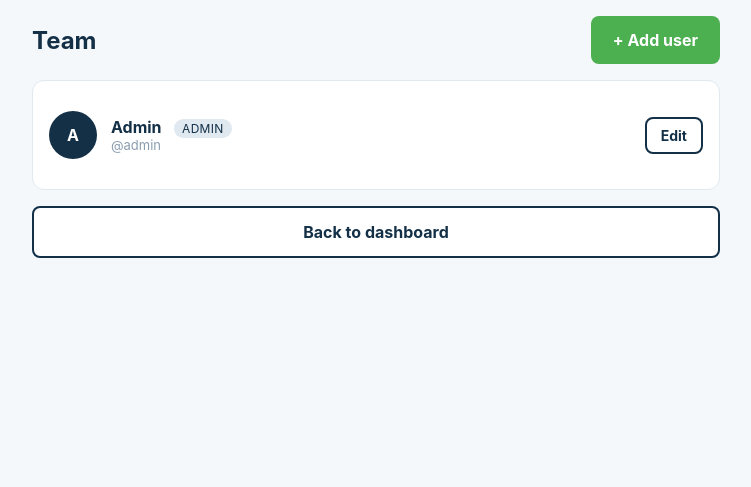
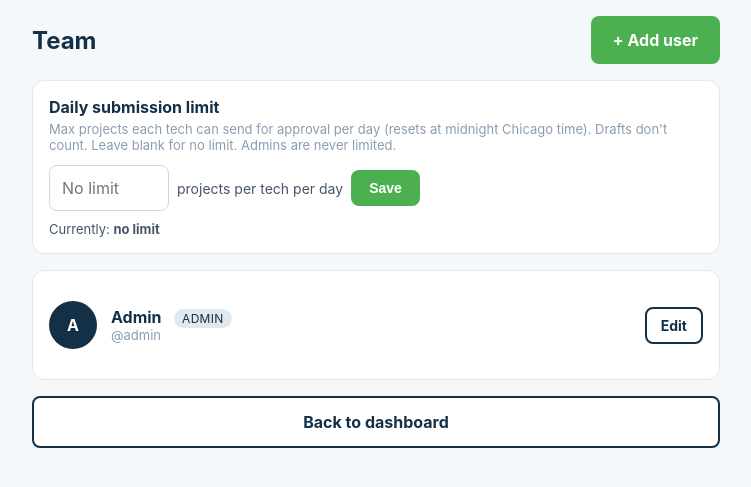
Before and after one commit to d-g-Websites/mww-new-projects-app, a Node server app: page /users in a window 1280 px wide. Shown: the part 46-533 px from the top of the page, without its empty margins (264-1015 px from the left). Run offline with Node 20, Linux system fonts and the light colour scheme; the visitor is signed in with stand-in values (Sample User, id 1); data comes from the database, SQL or seed files in the repository; data that the repository does not hold is empty; some libraries are stand-ins or nearby versions.

Commit message:
Add an admin-adjustable daily submission limit for techs
One number for the whole team, set on the Team page ("Daily
submission limit"), stored in settings so it can change any time
without a deploy. Blank = no limit (the previous behavior).

- Counts projects a tech sent for approval (pending or published)
  since midnight Chicago time (BUSINESS_TIMEZONE overrides). Drafts
  don't count; deleted submissions free their slot. New submitted_at
  column records when a project was first sent for approval; older
  rows fall back to created_at.
- At the limit, techs see "N projects submitted today — daily max
  reached" on the dashboard instead of the New project button, and
  /new + /new/details show the same notice. Submitting an
  already-open draft is refused with a note that the draft is kept
  for tomorrow.
- Below the limit, techs see "X of N submitted today · Y left".
- Team page shows each tech's count for today and flags who's at
  the max. Admins are never limited.

Co-Authored-By: Claude Opus 5.5 <noreply@anthropic.com>
Claude-Session: https://claude.ai/code/session_01YbZ9Tfa9rvGyR8itLoCZx8

```diff
--- /dev/null
+++ b/src/lib/daily-limit.js
@@ -0,0 +1,72 @@
+// Daily submission limit for techs. One number for the whole team,
+// stored in the settings table so the admin can change it any time
+// from the Team page. Blank / unset = no limit.
+//
+// A "submission" is a project sent for approval (pending or
+// published). Drafts don't count; deleting a submission frees its
+// slot. The day resets at midnight in the business's time zone, not
+// UTC, so a tech working late doesn't get an early reset.
+// Admins are never limited.
+
+import { getSetting, setSetting, deleteSetting, countSubmittedSince } from './db.js';
+
+const KEY = 'daily_submission_limit';
+const TIME_ZONE = process.env.BUSINESS_TIMEZONE || 'America/Chicago';
+
+export function getDailyLimit() {
+  const n = parseInt(getSetting(KEY), 10);
+  return Number.isInteger(n) && n > 0 ? n : null;
+}
+
+// Accepts a number or a form string. Anything that isn't a positive
+// whole number clears the limit.
+export function setDailyLimit(value) {
+  const n = parseInt(String(value ?? '').trim(), 10);
+  if (Number.isInteger(n) && n > 0) setSetting(KEY, String(n));
+  else deleteSetting(KEY);
+}
+
+// Today's midnight in TIME_ZONE, expressed as a UTC timestamp string
+// comparable with SQLite's datetime('now') values.
+export function dayStartUtc(now = new Date()) {
+  const parts = Object.fromEntries(
+    new Intl.DateTimeFormat('en-US', {
+      timeZone: TIME_ZONE, hourCycle: 'h23',
+      year: 'numeric', month: '2-digit', day: '2-digit',
+      hour: '2-digit', minute: '2-digit', second: '2-digit',
+    }).formatToParts(now).map(p => [p.type, p.value])
+  );
+  // UTC instant of 00:00 on the local calendar date, before offset.
+  const guess = Date.UTC(+parts.year, +parts.month - 1, +parts.day);
+  // Zone offset at that instant. DST switches happen at 2am local, so
+  // the offset at local midnight matches the offset at `guess`.
+  const offsetMs = zoneOffsetMs(new Date(guess));
+  return new Date(guess - offsetMs).toISOString().slice(0, 19).replace('T', ' ');
+}
+
+function zoneOffsetMs(date) {
+  const p = Object.fromEntries(
+    new Intl.DateTimeFormat('en-US', {
+      timeZone: TIME_ZONE, hourCycle: 'h23',
+      year: 'numeric', month: '2-digit', day: '2-digit',
+      hour: '2-digit', minute: '2-digit', second: '2-digit',
+    }).formatToParts(date).map(x => [x.type, x.value])
+  );
+  const asUtc = Date.UTC(+p.year, +p.month - 1, +p.day, +p.hour, +p.minute, +p.second);
+  return asUtc - date.getTime();
+}
+
+// Quota for a user today. Returns null when no limit applies (admin,
+// or no limit configured) so callers can just check `quota?.reached`.
+export function submissionQuota(user, now = new Date()) {
+  if (!user || user.role === 'admin') return null;
+  const limit = getDailyLimit();
+  if (!limit) return null;
+  const used = countSubmittedSince(user.id, dayStartUtc(now));
+  return {
+    limit,
+    used,
+    remaining: Math.max(0, limit - used),
+    reached: used >= limit,
+  };
+}
--- a/src/routes/users.js
+++ b/src/routes/users.js
@@ -12,6 +12,8 @@ import {
   createUser, updateUser, deleteUser,
 } from '../lib/db.js';
 import { hashPassword } from '../lib/auth.js';
+import { getDailyLimit, setDailyLimit, submissionQuota, dayStartUtc } from '../lib/daily-limit.js';
+import { countSubmittedSince } from '../lib/db.js';
 import { resizeAvatar } from '../lib/photos.js';
 import { commitAndPush, syncSiteRepo } from '../lib/git.js';
 
@@ -34,7 +36,27 @@ router.use('/users', requireAuth, requireAdmin);
 const usernameRe = /^[a-z][a-z0-9_-]{1,30}$/;
 
 router.get('/users', (req, res) => {
-  res.render('users-list', { users: listUsers() });
+  const since = dayStartUtc();
+  const users = listUsers().map(u => ({
+    ...u,
+    // Today's submissions for techs, shown next to their name.
+    todayCount: u.role === 'admin' ? null : countSubmittedSince(u.id, since),
+    atLimit: Boolean(submissionQuota(u)?.reached),
+  }));
+  res.render('users-list', {
+    users,
+    dailyLimit: getDailyLimit(),
+    notice: req.query.notice,
+  });
+});
+
+// Daily submission limit — one number for every tech. Registered
+// before /users/:id so "daily-limit" isn't read as a user id.
+router.post('/users/daily-limit', (req, res) => {
+  setDailyLimit(req.body.limit);
+  const n = getDailyLimit();
+  const msg = n ? `Daily limit set to ${n} project${n === 1 ? '' : 's'} per tech.` : 'Daily limit removed — techs can submit any number per day.';
+  res.redirect('/users?notice=' + encodeURIComponent(msg));
 });
 
 router.get('/users/new', (req, res) => {
--- a/src/views/users-list.handlebars
+++ b/src/views/users-list.handlebars
@@ -1,6 +1,22 @@
 <div style="display:flex;align-items:center;justify-content:space-between;margin:0 0 16px;">
   <h2 style="margin:0;">Team</h2>
   <a class="btn" href="/users/new">+ Add user</a>
+</div>
+
+{{#if notice}}<div class="alert alert-success">{{notice}}</div>{{/if}}
+
+<div class="card">
+  <h2>Daily submission limit</h2>
+  <p class="muted" style="margin:-8px 0 12px;">Max projects each tech can send for approval per day (resets at midnight Chicago time). Drafts don't count. Leave blank for no limit. Admins are never limited.</p>
+  <form method="post" action="/users/daily-limit" style="display:flex;gap:8px;align-items:center;flex-wrap:wrap;margin:0;">
+    <input name="limit" type="number" min="1" step="1" inputmode="numeric" value="{{dailyLimit}}" placeholder="No limit"
+           style="width:120px;">
+    <span style="font-size:14px;color:#475569;">projects per tech per day</span>
+    <button type="submit" class="btn" style="padding:10px 18px;font-size:14px;">Save</button>
+  </form>
+  <p style="margin:10px 0 0;font-size:13px;color:#475569;">
+    Currently: <strong>{{#if dailyLimit}}{{dailyLimit}} per day{{else}}no limit{{/if}}</strong>
+  </p>
 </div>
 
 <div class="card">
@@ -20,7 +36,7 @@
       <div style="flex:1;min-width:0;">
         <strong>{{display_name}}</strong>
         <span class="muted" style="margin-left:8px;font-size:12px;background:#e0e8f0;color:#133047;padding:2px 8px;border-radius:10px;text-transform:uppercase;letter-spacing:.3px;">{{role}}</span>
-        <div class="muted" style="font-size:13px;">@{{username}}</div>
+        <div class="muted" style="font-size:13px;">@{{username}}{{#if (eq role "tech")}} · {{todayCount}} submitted today{{#if atLimit}} <span style="color:#c62828;font-weight:700;">· max reached</span>{{/if}}{{/if}}</div>
       </div>
       <a class="btn btn-outline" href="/users/{{id}}/edit" style="padding:8px 14px;font-size:14px;">Edit</a>
     </li>
```
Also changed, not shown: src/routes/projects.js (+13 -1 lines), src/views/index.handlebars (+10 -0 lines), src/views/limit-reached.handlebars (added, +14 -0 lines), src/lib/db.js.
